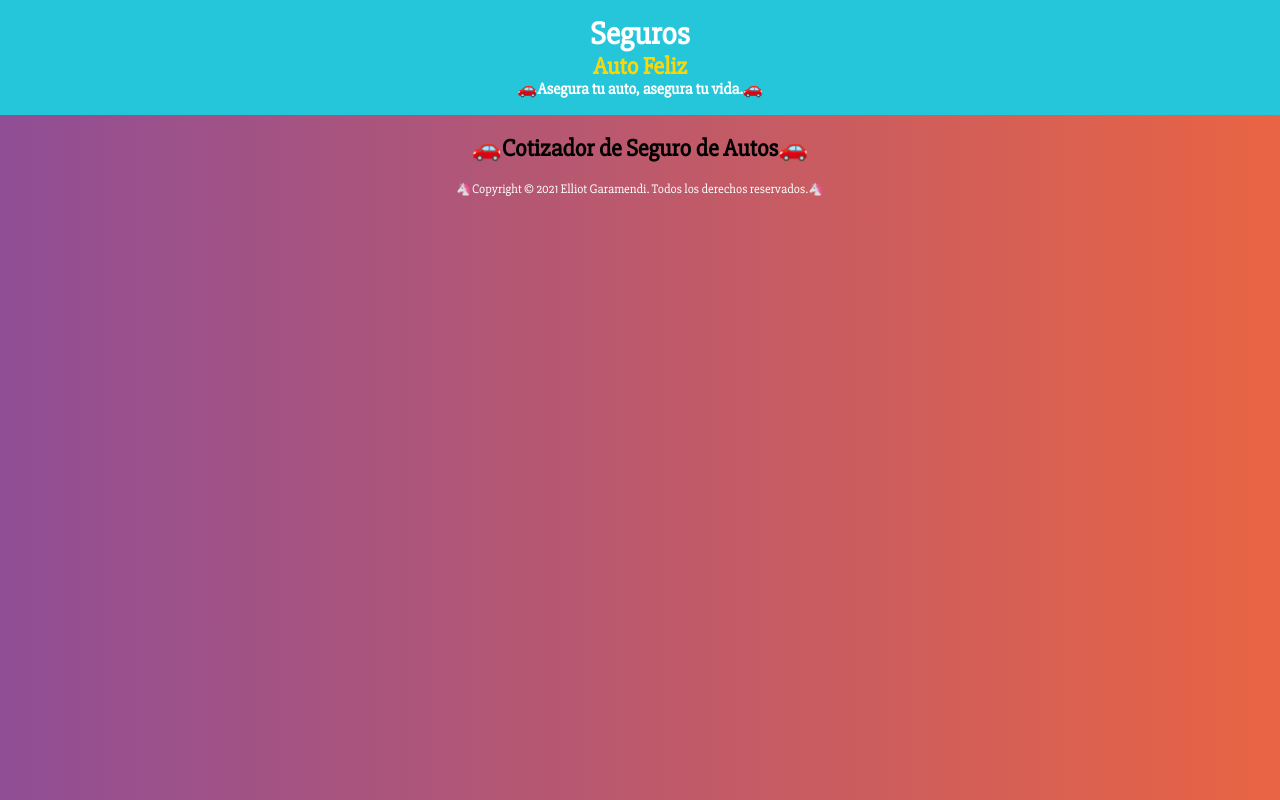
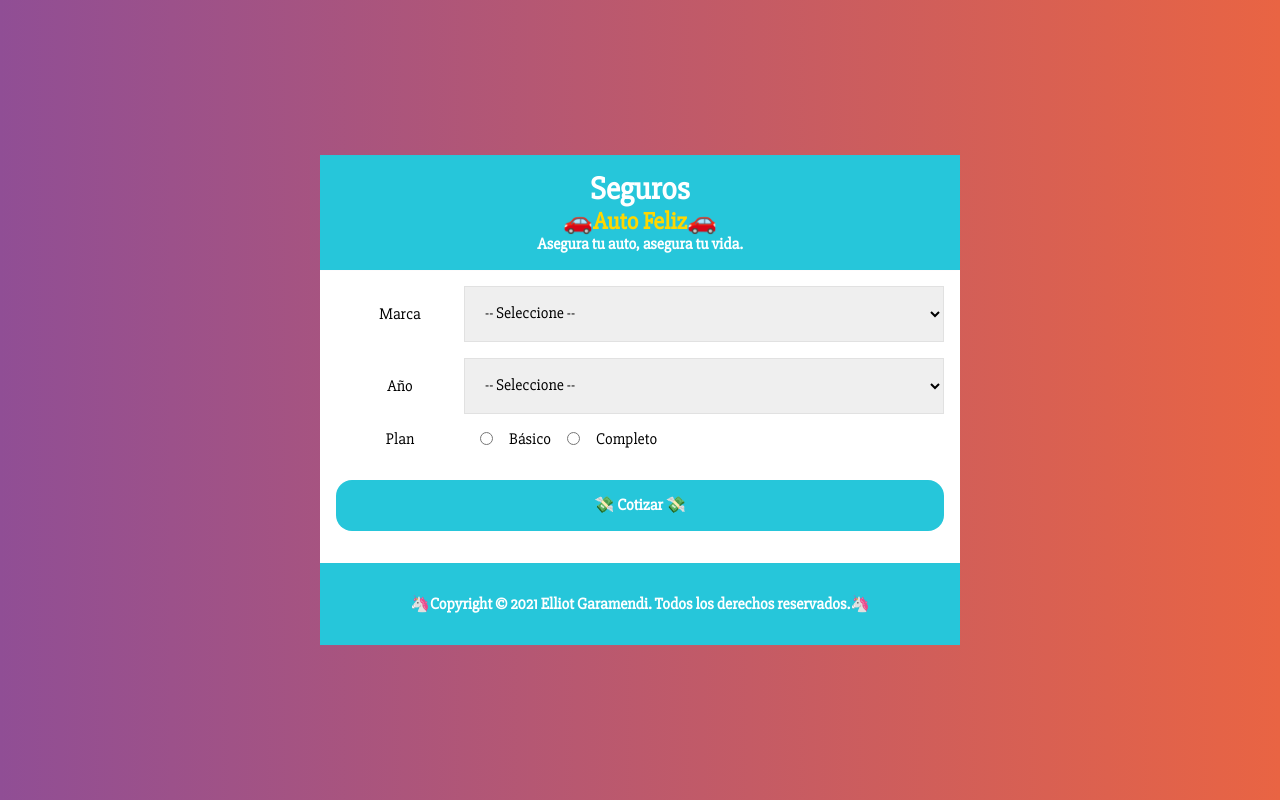
Before and after one commit to ElliotXLeo/auto-insurance-quote-jp-r, a React (Create React App) app: page / in a window 1280 px wide. Built offline with nearby package versions, Linux system fonts and the light colour scheme.

Commit message:
Components Formulario. Helper

```diff
--- a/src/App.js
+++ b/src/App.js
@@ -1,12 +1,32 @@
-import { Fragment } from 'react';
+import { useState } from "react";
+import styled from "@emotion/styled";
+
 import Header from './components/Header';
 import Footer from './components/Footer';
+import Formulario from "./components/Formulario";
+
+
+const Contenedor = styled.div`
+  position: relative;
+  top: 50vh;
+  max-width: 640px;
+  margin: 0 auto;
+  transform: translateY(-50%);
+`;
+
+const ContenedorFormulario = styled.div`
+  background-color: var(--theme-color);
+  padding: 1rem;
+  width: 100%;
+`;
 
 function App() {
 
+  const [summary, setSummary] = useState({});
+
   const company = {
-    name: 'Auto Feliz',
-    slogan: '🚗Asegura tu auto, asegura tu vida.🚗',
+    name: '🚗Auto Feliz🚗',
+    slogan: 'Asegura tu auto, asegura tu vida.',
     comercialActivity: 'Seguros'
   }
 
@@ -14,20 +34,24 @@ function App() {
   const author = 'Elliot Garamendi';
 
   return (
-    <Fragment>
+    <Contenedor>
       <Header
         company={company}
       />
 
       <main className="main">
-        <h2>🚗Cotizador de Seguro de Autos🚗</h2>
+        <ContenedorFormulario>
+          <Formulario
+            setSummary={setSummary}
+          />
+        </ContenedorFormulario>
       </main>
 
       <Footer
         currentDate={currentDate}
         author={author}
       />
-    </Fragment>
+    </Contenedor>
   );
 }
 
--- /dev/null
+++ b/src/Helper.js
@@ -0,0 +1,55 @@
+export const lastTenYears = () => {
+  const currentDate = new Date().getFullYear();
+  let i = currentDate;
+  let lastTenYears = [];
+  while (i >= (currentDate - 9)) {
+    lastTenYears.push(i);
+    i--;
+  }
+  return lastTenYears;
+}
+
+export const yearsDifference = (year) => {
+  return new Date().getFullYear() - year;
+}
+
+export const priceMark = (mark) => {
+  let increase = 1;
+  switch (mark) {
+
+  }
+  switch (mark) {
+    case ('europeo'):
+      increase = 1.3;
+      break;
+    case ('americano'):
+      increase = 1.15;
+      break;
+    case ('asiatico'):
+      increase = 1.05;
+      break;
+    default:
+      increase = 1;
+      break;
+  }
+  return increase;
+}
+
+export const pricePlan = (plan) => {
+  let increase = 1;
+  switch (plan) {
+
+  }
+  switch (plan) {
+    case ('basico'):
+      increase = 1.2;
+      break;
+    case ('completo'):
+      increase = 1.5;
+      break;
+    default:
+      increase = 1;
+      break;
+  }
+  return increase;
+}
--- a/src/components/Footer.js
+++ b/src/components/Footer.js
@@ -1,11 +1,21 @@
 import React from 'react';
 import PropTypes from 'prop-types';
+import styled from '@emotion/styled';
+
+const ContenedorHeader = styled.header`
+  background-color: var(--primary-color);
+  padding: 1rem;
+  font-weight: bold;
+  color: var(--text-color);
+  text-align: center;
+`;
+
 
 const Footer = ({ currentDate, author }) => {
   return (
-    <footer className="footer animate__animated animate__fadeInUp">
+    <ContenedorHeader className="ContenedorHeader animate__animated animate__fadeInUp">
       <p>🦄Copyright &copy; {currentDate} {author}. Todos los derechos reservados.🦄</p>
-    </footer>
+    </ContenedorHeader>
   );
 }
 
--- /dev/null
+++ b/src/components/Formulario.js
@@ -0,0 +1,174 @@
+import styled from "@emotion/styled";
+import { Fragment, useState } from "react";
+import { lastTenYears, yearsDifference, priceMark, pricePlan } from "../Helper";
+
+const Campo = styled.div`
+  display: flex;
+  margin-bottom: 1rem;
+  align-items: center;
+`;
+
+const CampoLabel = styled.label`
+  flex: 0 0 8rem;
+`;
+
+const CampoSelect = styled.select`
+  display: block;
+  width: 100%;
+  padding: 1rem;
+  border: 0.1rem solid #e1e1e1;
+`;
+
+const CampoInput = styled.input`
+  margin: 0 1rem;
+`;
+
+const CampoBoton = styled.button`
+  background-color: var(--primary-color);
+  font-size: 1rem;
+  width: 100%;
+  padding: 1rem;
+  color: var(--text-color);
+  font-weight: bold;
+  border: none;
+  border-radius: 1rem;
+  margin: 1rem 0;
+  cursor: pointer;
+  transition: all 0.5s;
+
+  &:hover{
+    filter: brightness(110%);
+    color: var(--text-color-inverse);
+  }
+`;
+
+const Error = styled.div`
+  background-color: red;
+  color: var(--text-color);
+  padding: 1rem;
+  margin: 0.5rem 0;
+  width: 100%;
+  text-align: center;
+  font-weight: bold;
+  border-radius: 1rem;
+`;
+
+const Formulario = ({ setSummary }) => {
+
+  const tenYears = lastTenYears();
+
+  const [datos, setDatos] = useState({
+    mark: '',
+    year: '',
+    plan: ''
+  });
+
+  const [error, setError] = useState(false);
+
+  const { mark, year, plan } = datos;
+
+  const getInformation = (e) => {
+    setDatos({
+      ...datos,
+      [e.target.name]: e.target.value
+    });
+  };
+
+  const handleSubmit = (e) => {
+    e.preventDefault();
+    if (mark.trim() === '' || year.trim() === '' || plan.trim() === '') {
+      setError(true);
+      return;
+    }
+    setError(false);
+
+    let safe = 2000;
+    const difference = yearsDifference(year);
+
+    safe -= difference * safe * 0.03;
+    safe = priceMark(mark) * safe;
+    safe = pricePlan(plan) * safe;
+    setSummary({
+      safe,
+      datos
+    });
+  }
+
+  return (
+    <Fragment>
+
+      <form
+        onSubmit={handleSubmit}
+      >
+        {
+          error ?
+            <Error>
+              Todos los campos son obligatorios.
+            </Error>
+            :
+            null
+        }
+        <div>
+          <Campo>
+            <CampoLabel htmlFor="mark" className="form-label">Marca</CampoLabel>
+            <CampoSelect
+              id="mark"
+              name="mark"
+              value={mark}
+              required
+              onChange={getInformation}
+            >
+              <option value="">-- Seleccione --</option>
+              <option value="americano">Americano</option>
+              <option value="europeo">Europeo</option>
+              <option value="asiatico">Asiatico</option>
+            </CampoSelect>
+          </Campo>
+
+          <Campo>
+            <CampoLabel htmlFor="year" className="form-label">Año</CampoLabel>
+            <CampoSelect
+              id="year"
+              name="year"
+              value={year}
+              required
+              onChange={getInformation}
+            >
+              <option value="">-- Seleccione --</option>
+              {tenYears.map((year) => {
+                return (
+                  <option value={year} key={year}>{year}</option>
+                );
+              })}
+            </CampoSelect>
+          </Campo>
+
+          <Campo>
+            <CampoLabel className="form-label">Plan</CampoLabel>
+            <CampoInput
+              type="radio"
+              name="plan"
+              value="basico"
+              // required
+              checked={plan === "basico"}
+              onChange={getInformation}
+            /> Básico
+
+            <CampoInput
+              type="radio"
+              name="plan"
+              value="completo"
+              // required
+              checked={plan === "completo"}
+              onChange={getInformation}
+            /> Completo
+          </Campo>
+
+        </div>
+        <CampoBoton type="submit">💸 Cotizar 💸</CampoBoton>
+      </form>
+    </Fragment>
+  );
+}
+
+export default Formulario;
--- a/src/components/Header.js
+++ b/src/components/Header.js
@@ -3,10 +3,10 @@ import PropTypes from 'prop-types';
 import styled from "@emotion/styled";
 
 const ContenedorHeader = styled.header`
-  background-color: #26c6da;
+  background-color: var(--primary-color);
   padding: 1rem;
   font-weight: bold;
-  color: #ffffff;
+  color: var(--text-color);
   text-align: center;
 `;
 
--- a/src/index.css
+++ b/src/index.css
@@ -1,7 +1,13 @@
+* {
+  box-sizing: border-box;
+}
+
 html {
-  box-sizing: border-box;
+  --theme-color: #ffffff;
+  --text-color: #ffffff;
+  --text-color-inverse: #000000;
+  --primary-color: #26c6da;
   --gold: #ffd700;
-  --text-color: #ffffff;
 }
 
 .body {
@@ -19,8 +25,9 @@ html {
   color: var(--gold);
 }
 
-.main{
+.main {
   text-align: center;
+  width: 100%
 }
 
 ul {
```
